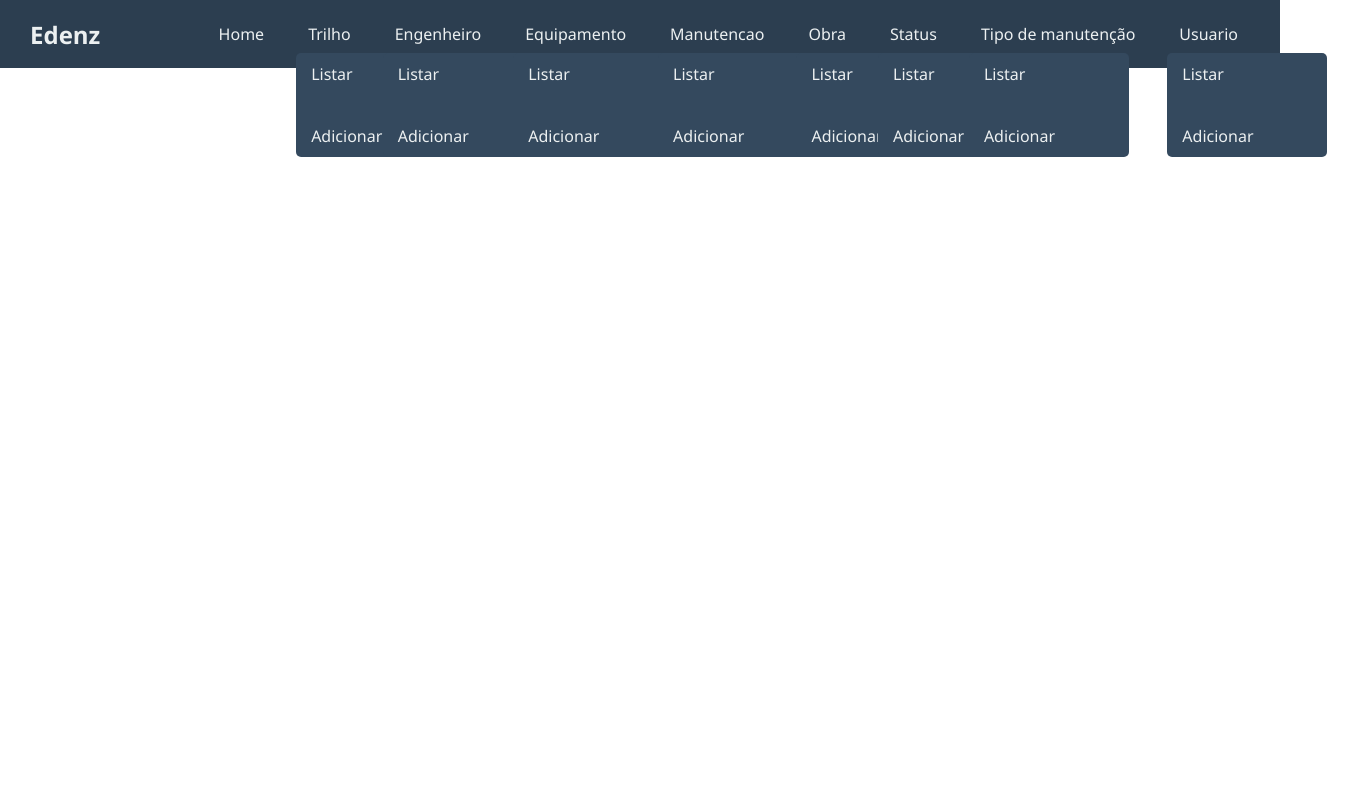
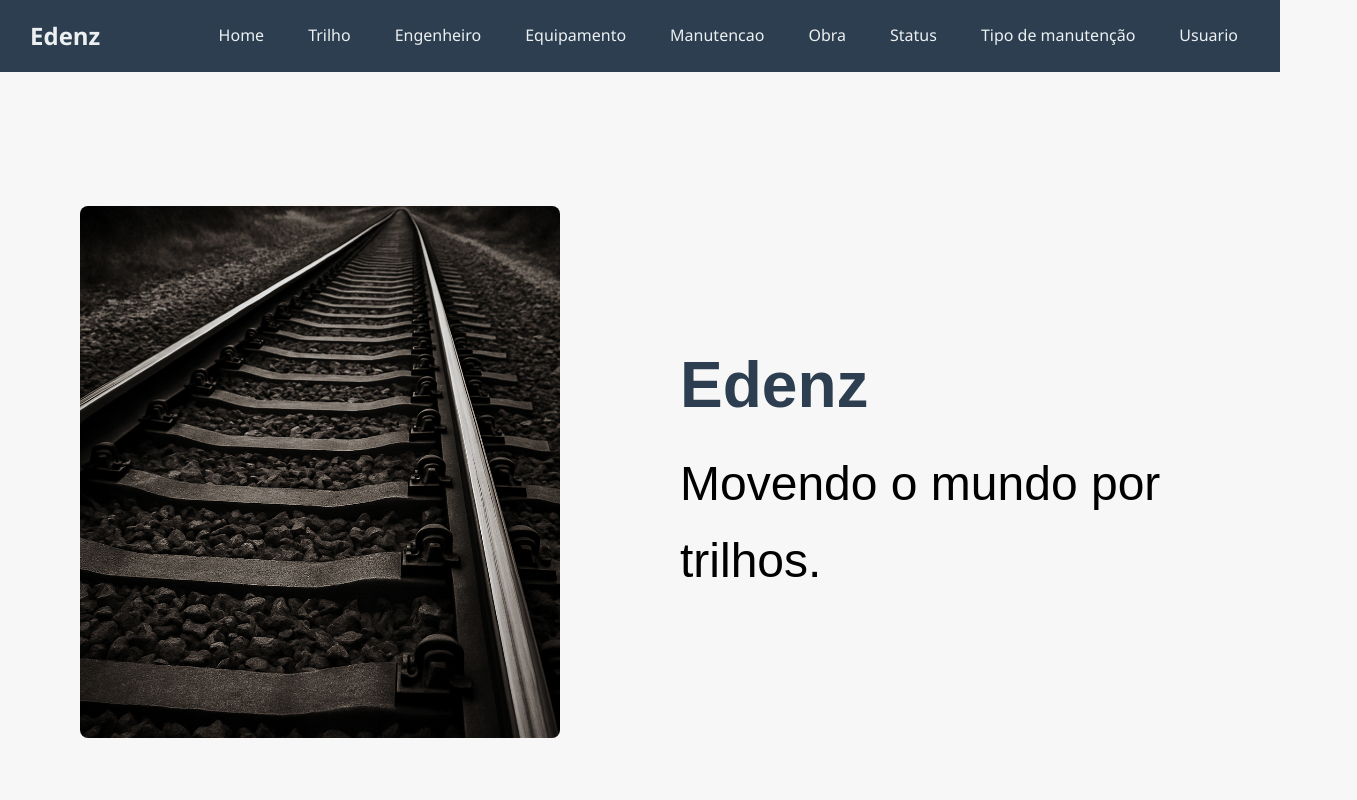
Before and after one commit to EnzoSottoRib/Projeto-Desenvolvimento-Web-Avancado, a React (Create React App) app in the folder edenz-app/: page / in a window 1280 px wide. Shown: the top 800 px of the page, 1357 px wide, since content can reach past the window. Built offline with nearby package versions, Linux system fonts and the light colour scheme.

Commit message:
Adicionando home e nav bar

```diff
--- a/edenz-app/src/App.tsx
+++ b/edenz-app/src/App.tsx
@@ -1,6 +1,7 @@
 import React from 'react';
 import { BrowserRouter, Link, Route, Routes } from "react-router-dom";
 import "./css/App.css";
+import Home from "./components/Home";
 
 
 function App() {
@@ -78,7 +79,7 @@ function App() {
     </header>
 
     <Routes>
-
+    <Route path="/" element={<Home/>}></Route>
     </Routes>
     </BrowserRouter>
    </div>
--- /dev/null
+++ b/edenz-app/src/components/Home.tsx
@@ -0,0 +1,31 @@
+import React from 'react';
+import { useEffect ,useState } from 'react';
+import fotoMain from '../img/tremHome.png';
+import "../css/Home.css";
+
+
+function Home() {
+
+
+    return <div>
+
+    <main>
+        <section className="hero">
+            <img src={fotoMain} alt="Foto página oficial Edenz "></img>
+        </section>
+        <section className="content">
+            <div className="content-box">
+                <h2>Edenz</h2>
+                <p>Movendo o mundo por trilhos.</p>
+            </div>
+        </section>
+    </main>
+    <footer>
+        <p>Todos os direitos reservados © História Website LTDA</p>
+    </footer>
+</div>
+
+
+}
+
+export default Home
--- a/edenz-app/src/css/App.css
+++ b/edenz-app/src/css/App.css
@@ -42,7 +42,8 @@
 /* Hover para links */
 .nav-bar a:hover,
 .dropdown-label:hover {
-    background-color: #34495e;
+    background-color: #adb3b5;
+    color: #2c3e50;
 }
 
 /* Dropdown base */
@@ -56,7 +57,6 @@
     min-width: 160px;
     z-index: 1000;
     flex-direction: column;
-    padding: 5px 0;
 }
 
 /* Mostrar submenu ao passar o mouse sobre o item pai */
@@ -64,24 +64,36 @@
     display: flex;
 }
 
-/* Itens do submenu */
-.dropdown-menu li {
-    width: 100%;
-}
+
 
 .dropdown-menu li a {
     padding: 10px 15px;
     display: block;
-    width: 100%;
-    color: #ecf0f1;
+    color: #3f545a;
     text-align: left;
     white-space: nowrap;
 }
 
-.dropdown-menu li a:hover {
-    background-color: #3d566e;
-}
 
+
+.dropdown
+  /* Esconde o menu dropdown inicialmente */
+  .dropdown-menu {
+    display: none; /* Inicialmente escondido */
+    position: absolute; /* Remove o submenu do fluxo normal */
+    top: 100%; /* Posiciona logo abaixo do título */
+    background-color: #f9f9f9;
+    list-style: none;
+    margin: 0;
+    border: 1px solid #ccc;
+    box-shadow: 0 4px 6px rgba(0, 0, 0, 0.1);
+    z-index: 1000;
+  }
+
+  /* Exibe o menu ao passar o mouse sobre o item pai (Arqueólogos) */
+  .dropdown:hover .dropdown-menu {
+    display: block; /* Exibe o menu apenas quando o mouse está sobre o item */
+  }
 /* Responsivo para telas pequenas */
 @media (max-width: 768px) {
     .nav-bar {
--- /dev/null
+++ b/edenz-app/src/css/Home.css
@@ -0,0 +1,69 @@
+/* Reset básico */
+* {
+    margin: 0;
+    padding: 0;
+    box-sizing: border-box;
+}
+
+body {
+    font-family: Arial, sans-serif;
+    background-color: #f7f7f7;
+    color: #333;
+    line-height: 1.6;
+}
+
+main {
+    display: flex;
+    flex-direction: row;
+    padding: 20px;
+    gap: 40px;
+    height: 100vh;
+}
+
+/* Hero section à esquerda */
+.hero {
+    flex: 1;
+    display: flex;
+    justify-content: center;
+    align-items: center;
+}
+
+.hero img {
+    width: 80%;
+    height: 70%;
+    border-radius: 8px;
+}
+
+/* Content section à direita */
+.content {
+    flex: 1;
+    display: flex;
+    flex-direction: column;
+    gap: 20px;
+    align-items: center;
+    justify-content: center;
+}
+
+.content-box {
+    padding: 20px;
+    border-radius: 8px;
+}
+
+.content-box h2 {
+    margin-bottom: 10px;
+    color: #2c3e50;
+    font-size: 4rem;
+}
+.content-box p {
+    margin-bottom: 10px;
+    color: #000000;
+    font-size: 3rem;
+}
+
+footer {
+    text-align: center;
+    padding: 20px;
+    background-color: #222;
+    color: #fff;
+    margin-top: 40px;
+}
```
Also changed, not shown: edenz-app/src/img/tremHome.png (added).
